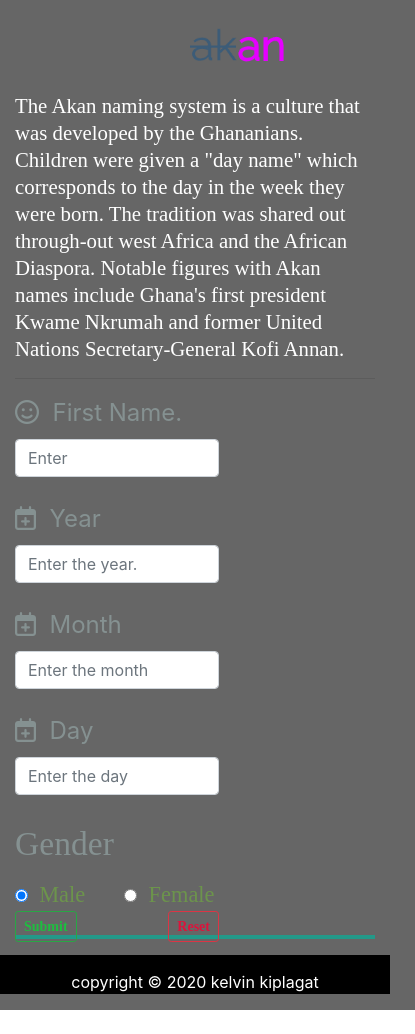
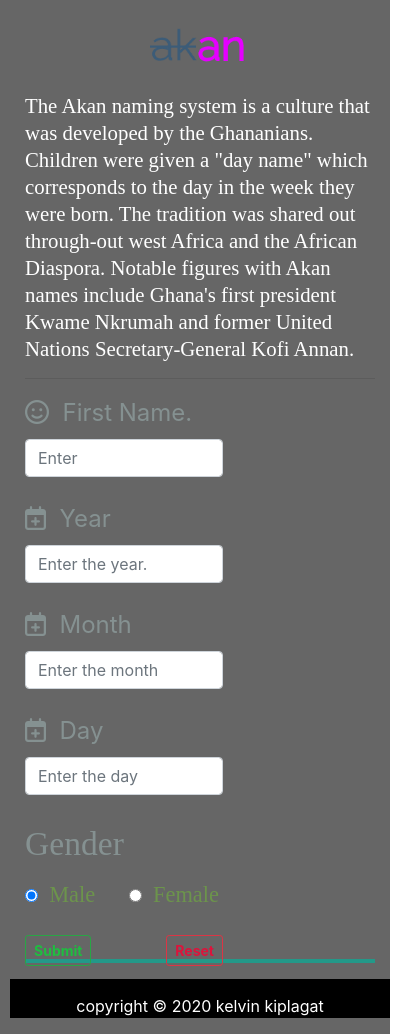
Before and after one commit to kelvin-daniel/akan, a plain HTML site: page index.html in a window 390 px wide. Shown: the whole page, 415 px wide, since content can reach past the window. Before the commit the page ends 1010 px from the top, so only its background shows below. Drawn offline with nearby package versions, Linux system fonts and the light colour scheme.

Commit message:
fix resposiveness in phones

```diff
--- a/css/style.css
+++ b/css/style.css
@@ -1,12 +1,13 @@
 body {
     background:linear-gradient(rgba(0, 0, 0, 0.6), rgba(0, 0, 0, 0.6)), url(../img/bg.jpeg) no-repeat center center/cover;
+    padding-left: 10px;
 }
 
 .logo {
-    align-items: center;
+    float: right;
 }
 
-.ppp {
+.descr {
     color:white;
     font-family: 'EB Garamond', serif;
     font-size:1.3em;
--- a/index.html
+++ b/index.html
@@ -11,7 +11,7 @@
 <body>
   <div class="container">
     <div class="logo"><img src="../img/logo.png" alt="" class=""></div>
-    <p class="ppp">The Akan naming system is a culture that was developed by the Ghananians. Children were given a
+    <p class="descr">The Akan naming system is a culture that was developed by the Ghananians. Children were given a
         "day name"
         which corresponds to the day in the week they were born. The tradition was shared out through-out west
         Africa and the African Diaspora. Notable figures with Akan names include Ghana's first president Kwame
@@ -40,9 +40,12 @@
             <br>
             <div class="ggg">
                 <label>Gender</label><br>
-                <input type="radio" name="gender" id="male" value="male" checked>&nbsp; Male&nbsp;&nbsp;&nbsp;&nbsp;&nbsp;&nbsp;
+                <input type="radio" name="gender" id="male" value="male" checked>&nbsp; Male&nbsp;&nbsp;&nbsp;&nbsp;&nbsp;
                 <input type="radio" name="gender" id="female" value="female"> &nbsp;Female
-                <a onclick="submission()" id="submit" class="btn btn-outline-success btn-sm font-weight-bolder">Submit</a>
+            </div>
+            <br>
+            <div>
+              <a onclick="submission()" id="submit" class="btn btn-outline-success btn-sm font-weight-bolder">Submit</a>
                 <button type="reset" id="reset" class="btn btn-outline-danger btn-sm font-weight-bolder">Reset</button>
             </div>
         </div>
```
